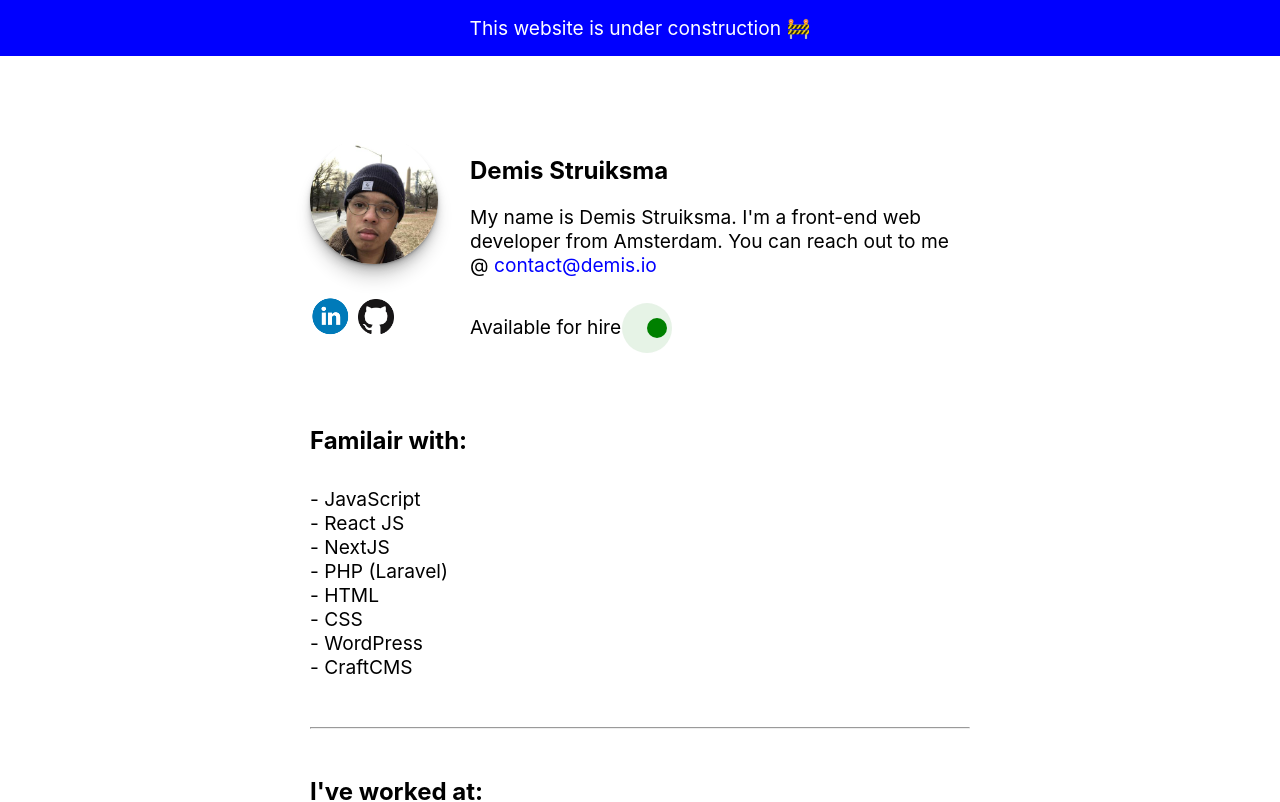
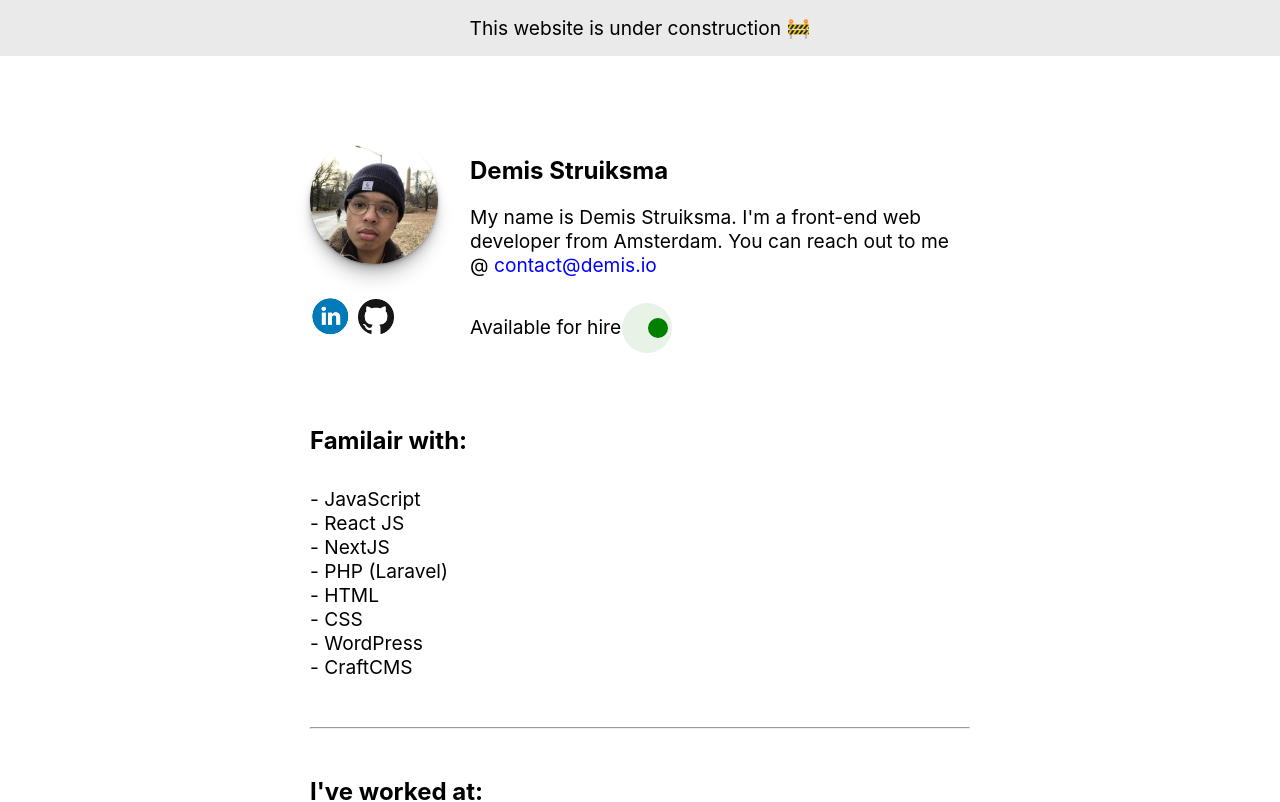
Before and after one commit to DemisStruiksma/Personal-website, a Next.js app: page / in a window 1280 px wide. Shown: the top 802 px of the page. Built offline with nearby package versions, Linux system fonts and the light colour scheme.

Commit message:
Change notice bar to lighter color & circle styling

```diff
--- a/styles/Home.module.css
+++ b/styles/Home.module.css
@@ -20,9 +20,9 @@
 }
 
 .bar {
-  background-color:#0000ff;
+  background-color:#eaeaea;
   width: 100%;
-  color: white;
+  color: #000000;
   text-align: center;
   font-size: 1.2rem;
   padding: 1rem;
@@ -52,7 +52,7 @@
   background-color:#008000;
   width: 20px;
   height: 20px;
-  margin-left: 1.6rem;
+  margin-left: 1.65rem;
   margin-top: 1.4rem;
 }
 
@@ -239,6 +239,10 @@
     padding-left: 0rem;
   }
 
+  .circleNormal {
+    margin-left:1.62rem;
+  }
+
   .card {
     display: inline;
   }
```
